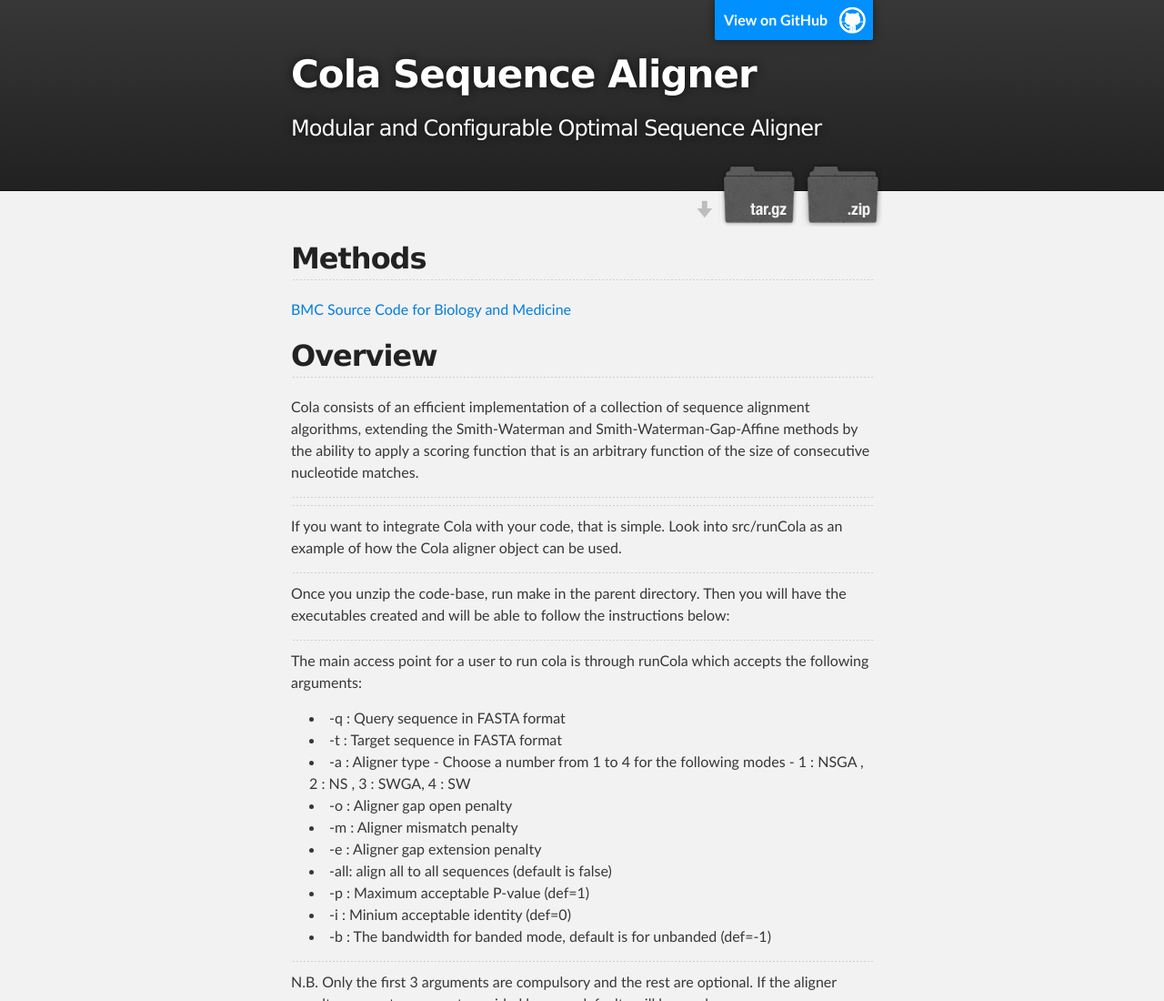
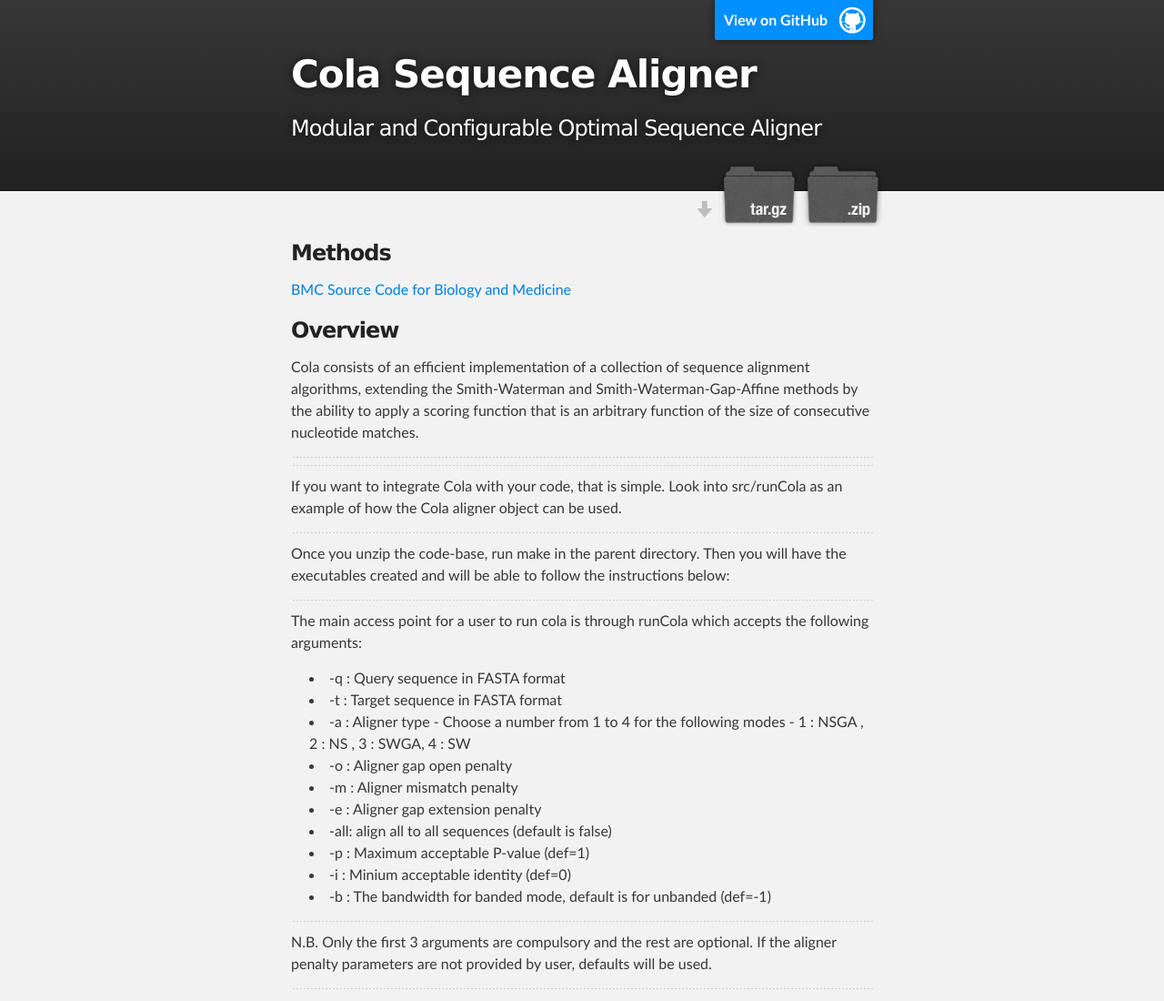
Before and after one commit to nedaz/cola, a plain HTML site: page index.html in a window 1280 px wide. Shown: the top 1100 px of the page at 91% size. Drawn offline with Linux system fonts and the light colour scheme.

```diff
--- a/index.html
+++ b/index.html
@@ -31,13 +31,13 @@
     <!-- MAIN CONTENT -->
     <div id="main_content_wrap" class="outer">
       <section id="main_content" class="inner">
-        <h2>
-<a id="methods" class="anchor" href="#methods" aria-hidden="true"><span class="octicon octicon-link"></span></a>Methods</h2>
+        <h3>
+<a id="methods" class="anchor" href="#methods" aria-hidden="true"><span class="octicon octicon-link"></span></a>Methods</h3>
 
 <p><a href="http://www.scfbm.org/content/9/1/12">BMC Source Code for Biology and Medicine</a></p>
 
-<h2>
-<a id="overview" class="anchor" href="#overview" aria-hidden="true"><span class="octicon octicon-link"></span></a>Overview</h2>
+<h3>
+<a id="overview" class="anchor" href="#overview" aria-hidden="true"><span class="octicon octicon-link"></span></a>Overview</h3>
 
 <p>Cola consists of an efficient implementation of a collection of sequence
 alignment algorithms, extending the Smith-Waterman and Smith-Waterman-Gap-Affine
```
Also changed, not shown: params.json (+1 -1 lines).
